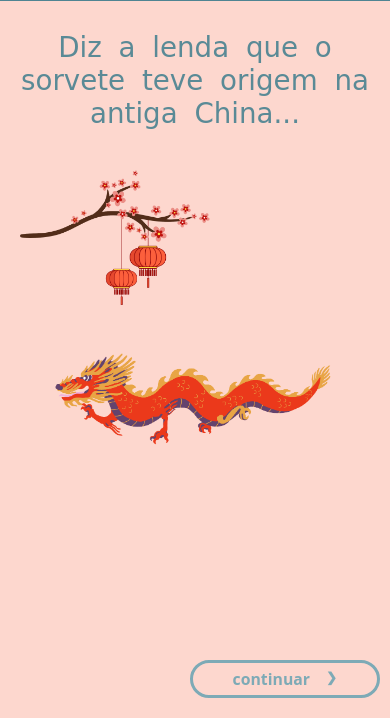
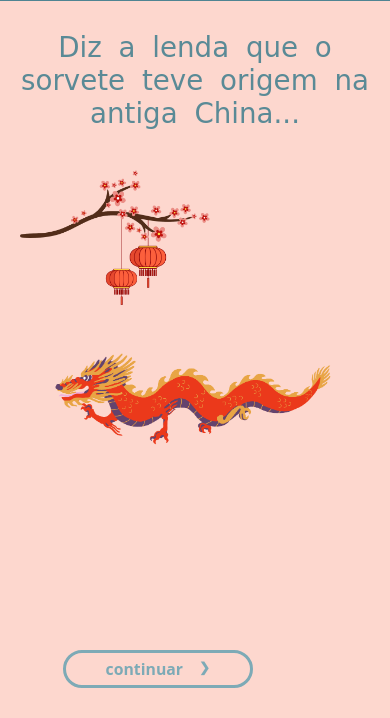
Before and after one commit to semm00/semm00.github.io, a plain HTML site: page index2.html in a window 390 px wide. Shown: the part 126-844 px from the top of the page. Drawn offline with Linux system fonts and the light colour scheme; a web font is replaced by a local one.

Commit message:
estilo.css

```diff
--- a/css/estilo.css
+++ b/css/estilo.css
@@ -400,7 +400,7 @@ a{
         padding-top: 20px;
     }
 
-    footer div{
+    .divf{
         height: max-content;
         width: 100%;
     }
@@ -547,7 +547,7 @@ a{
         border: 2px solid #7DAAB6 ;
     }
 
-    footer div{
+    .divf{
         height: 10%;
         width: 100%;
         padding: 10px;
```
